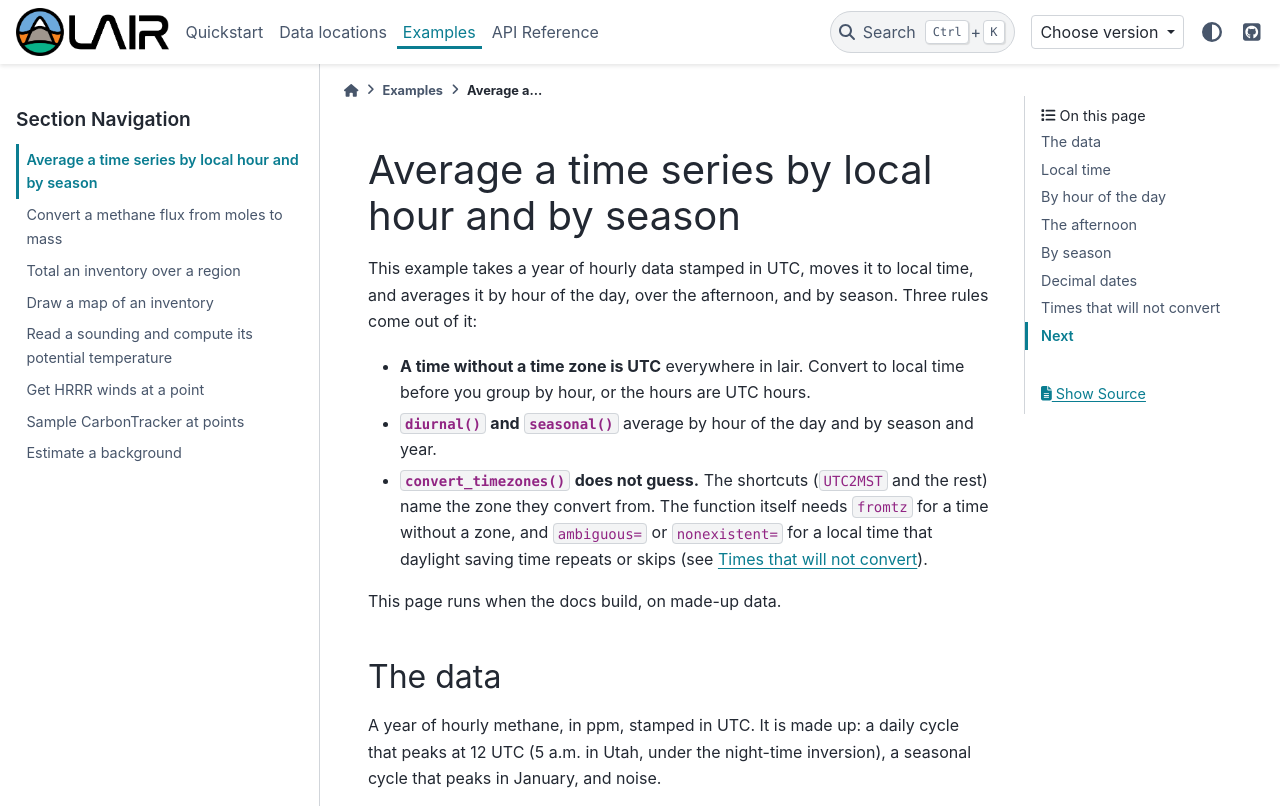
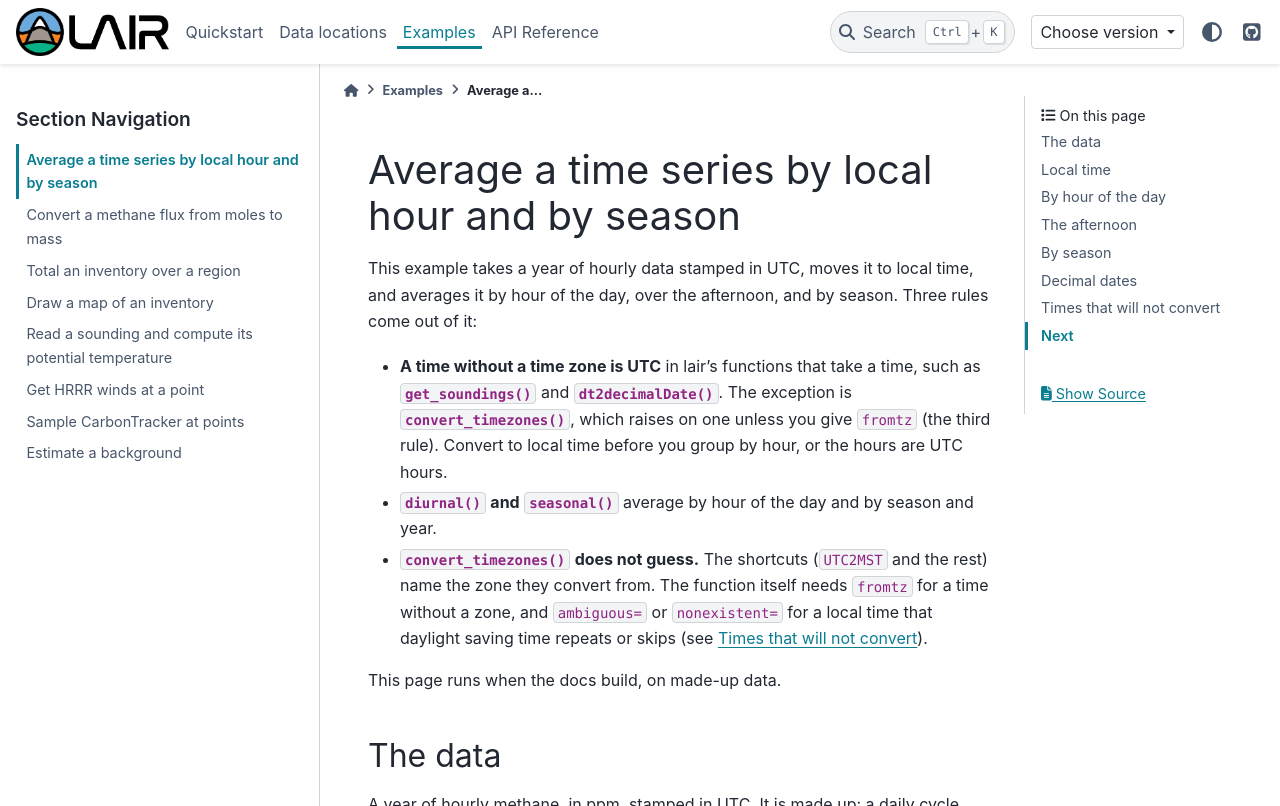
Before and after one commit to jmineau/lair, a Sphinx documentation site: the page built from docs/examples/clock.rst, in a window 1280 px wide and 900 px high, cut to the strip 0-806 px from the top of the window. Built offline with Sphinx 7.4.7 and the PyData theme 0.15.4, drawn with Linux system fonts in a browser that asks for light colours.

Commit message:
docs: say that convert_timezones is the exception to "no time zone means UTC"
The clock example said a time without a time zone is UTC "everywhere in
lair", but `convert_timezones` raises on one unless it is given
`fromtz`; the shortcuts such as `UTC2MST` give it. The sentence now
names two functions that take a time without a zone as UTC and the one
that does not, as the "Time" convention in AGENTS.md does.

```diff
--- a/docs/examples/clock.rst
+++ b/docs/examples/clock.rst
@@ -5,8 +5,12 @@ This example takes a year of hourly data stamped in UTC, moves it to local
 time, and averages it by hour of the day, over the afternoon, and by season.
 Three rules come out of it:
 
-* **A time without a time zone is UTC** everywhere in lair. Convert to local
-  time before you group by hour, or the hours are UTC hours.
+* **A time without a time zone is UTC** in lair's functions that take a time,
+  such as :func:`~lair.soundings.get_soundings` and
+  :func:`~lair.clock.dt2decimalDate`. The exception is
+  :func:`~lair.clock.convert_timezones`, which raises on one unless you give
+  ``fromtz`` (the third rule). Convert to local time before you group by hour,
+  or the hours are UTC hours.
 * :func:`~lair.clock.diurnal` **and** :func:`~lair.clock.seasonal` average by
   hour of the day and by season and year.
 * :func:`~lair.clock.convert_timezones` **does not guess.** The shortcuts
```
